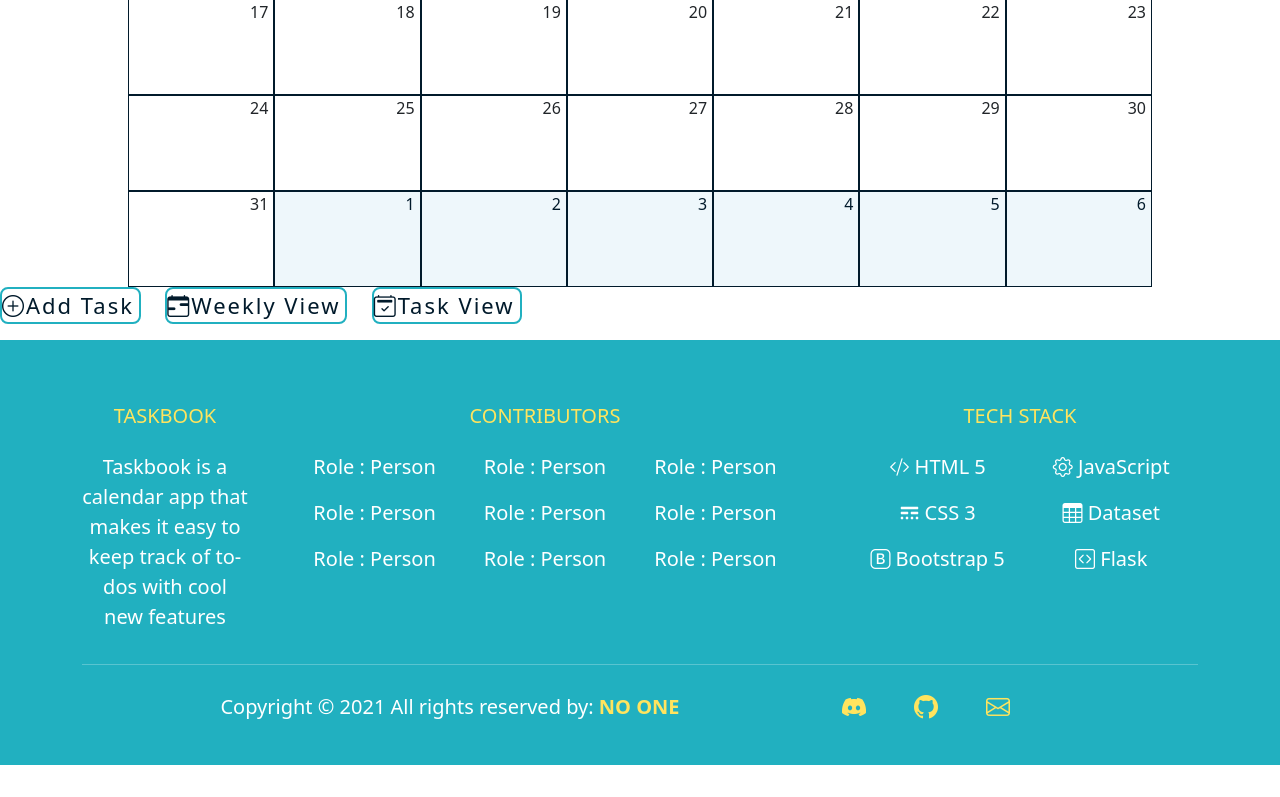
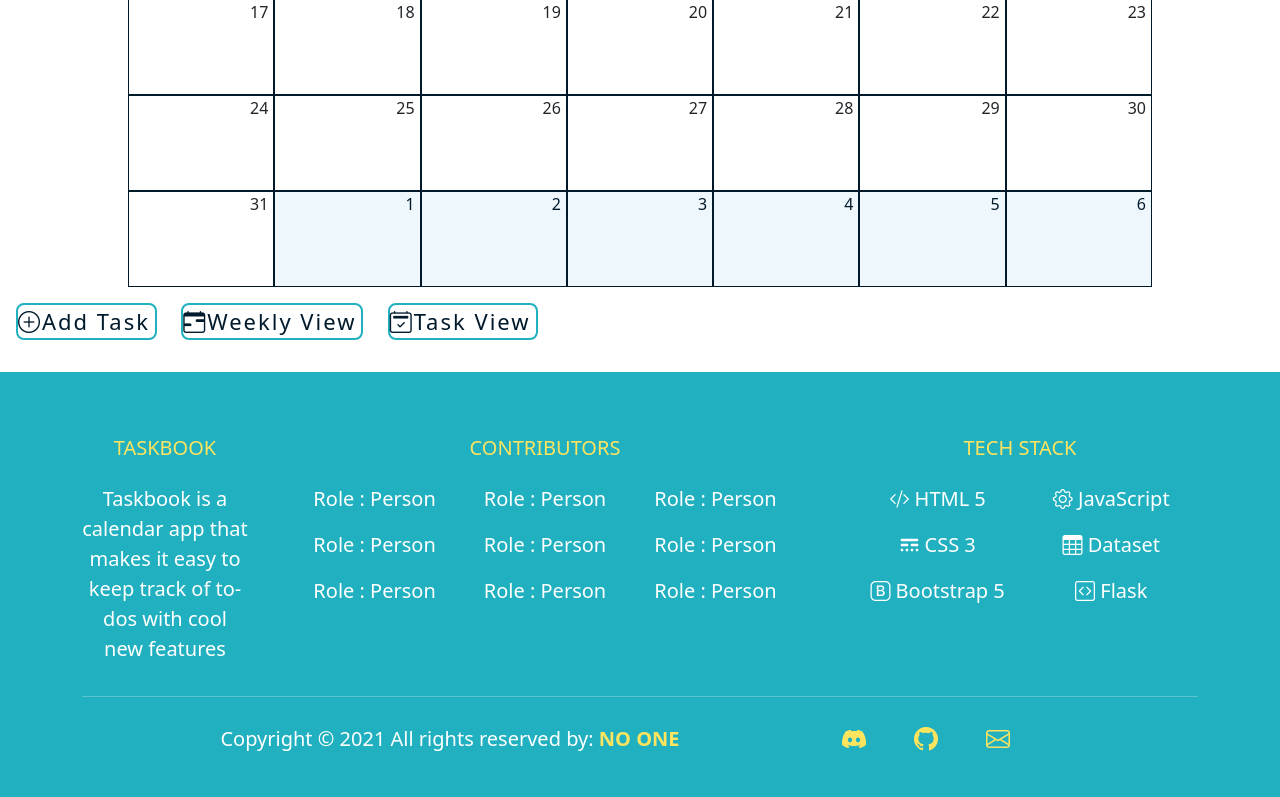
Before and after one commit to ShrutiGupta354/taskbook-SWE, a Flask app: page /calendar in a window 1280 px wide. Shown: the part 548-1345 px from the top of the page. Before the commit the page ends 1313 px from the top, so only its background shows below. Run offline with Flask 2, Linux system fonts and the light colour scheme; the visitor is signed in with stand-in values (Sample User, id 1); some libraries are stand-ins or nearby versions.

Commit message:
Added padding around buttons

```diff
--- a/static/calendar-style.css
+++ b/static/calendar-style.css
@@ -106,7 +106,7 @@
 
 .view {
     list-style: none;
-    padding: 0;
+    padding: 1em;
 }
 
 .view li {
```
